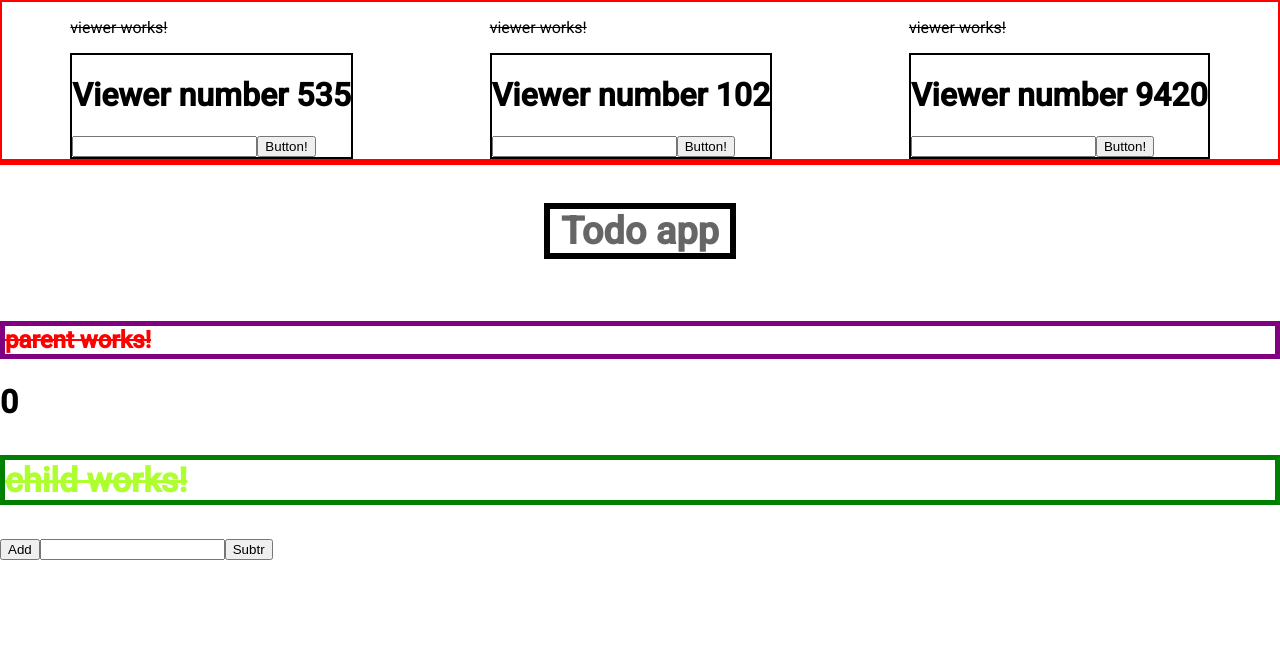
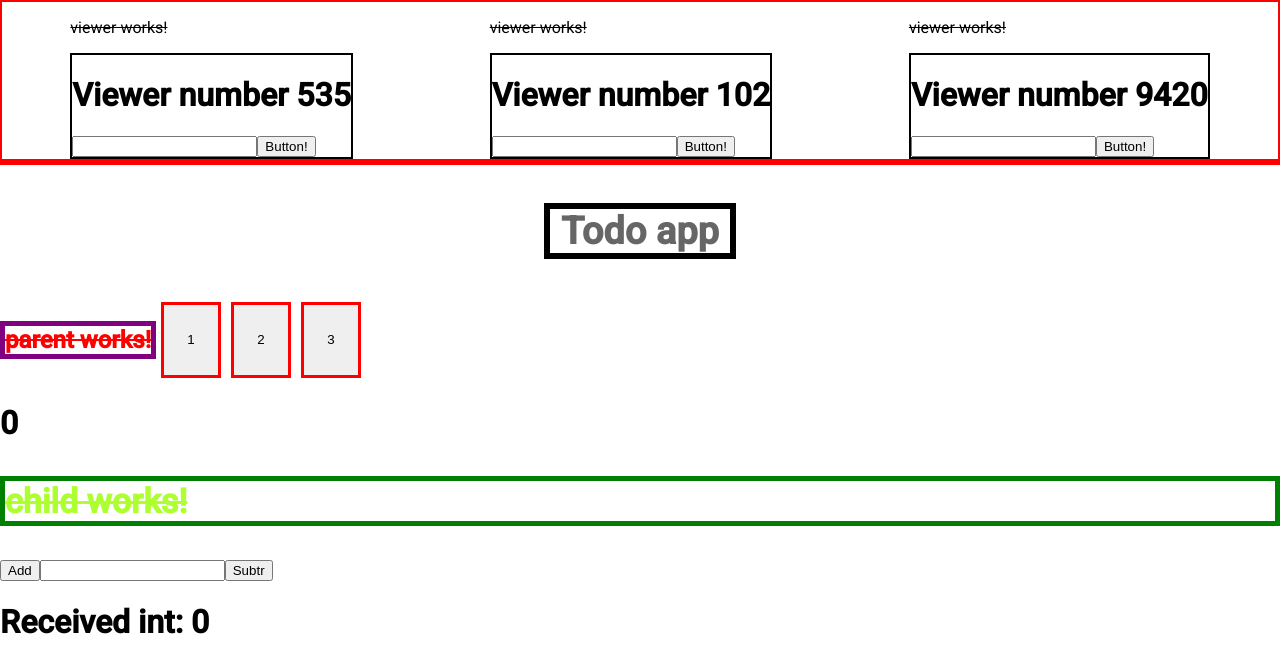
Before and after one commit to plutownium/learningAngular, an Angular app: page / in a window 1280 px wide. Shown: the top 672 px of the page. Built offline with nearby package versions, Linux system fonts and the light colour scheme; what ng2-charts would draw is missing.

Commit message:
parent comms integer to child

```diff
--- a/src/app/child/child.component.html
+++ b/src/app/child/child.component.html
@@ -3,3 +3,5 @@
 <button (click)="signalAddOne(something.value)">Add</button>
 <input type="number" #something />
 <button (click)="signalSubtract()">Subtr</button>
+
+<h1>Received int: {{ receivedInt }}</h1>
--- a/src/app/child/child.component.ts
+++ b/src/app/child/child.component.ts
@@ -19,6 +19,8 @@ export class ChildComponent {
 
   ]
 
+  @Input() receivedInt: number;
+
   @Output() someMagicEvent = new EventEmitter<number>();
   @Output() subtraction = new EventEmitter<number>();
 
--- a/src/app/parent/parent.component.css
+++ b/src/app/parent/parent.component.css
@@ -4,3 +4,10 @@ p {
   font-weight: bold;
   border: 5px solid purple;
 }
+
+.childSignalBtn {
+  width: 60px;
+  margin: 5px;
+  padding: 5px 10px 5px 10px;
+  border: 3px solid red;
+}
--- a/src/app/parent/parent.component.html
+++ b/src/app/parent/parent.component.html
@@ -1,7 +1,13 @@
-<p>parent works!</p>
-<h1>{{ actualNumber }}</h1>
 <div>
+  <div style="display: flex">
+    <p>parent works!</p>
+    <button (click)="affectChild(1)" class="childSignalBtn">1</button>
+    <button (click)="affectChild(2)" class="childSignalBtn">2</button>
+    <button (click)="affectChild(3)" class="childSignalBtn">3</button>
+  </div>
+  <h1>{{ actualNumber }}</h1>
   <app-child
+    [receivedInt]="integerToPass"
     (someMagicEvent)="addNumber($event)"
     (subtraction)="subtractOne()"
   ></app-child>
--- a/src/app/parent/parent.component.ts
+++ b/src/app/parent/parent.component.ts
@@ -23,4 +23,10 @@ export class ParentComponent implements OnInit {
     //
     this.actualNumber = this.actualNumber - 1;
   }
+
+  integerToPass = 0;
+  affectChild(inputNum: number) {
+    // fill
+    this.integerToPass = this.integerToPass + inputNum;
+  }
 }
```
